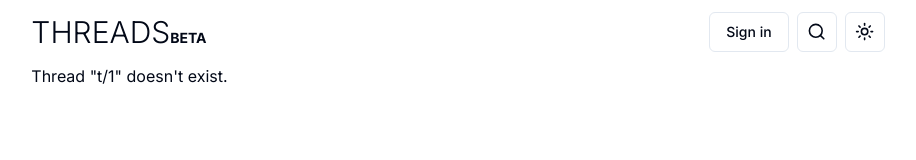
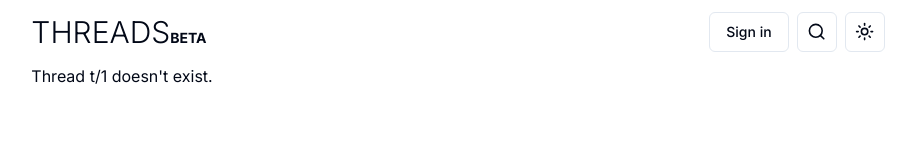
Before and after one commit to Herjuus/Threads, a Next.js app: page /t/1 in a window 1280 px wide. Shown: the top 160 px of the page, without its empty margins (182-1098 px from the left). Built offline with nearby package versions, Linux system fonts and the light colour scheme; no server answers; the database is empty.

Commit message:
Fixes for build. Added key to discover map

```diff
--- a/app/discover/page.tsx
+++ b/app/discover/page.tsx
@@ -19,7 +19,7 @@ export default async function DiscoverPage(){
     return(
         <main className="space-y-2 flex flex-col">
             {threads.map((thread) => (
-                <Link className="" href={`/t/${thread.title}`}>
+                <Link key={thread.id} className="" href={`/t/${thread.title}`}>
                     <Card>
                         <CardContent className="flex justify-between pt-6">
                             <div className="">
--- a/app/t/[id]/page.tsx
+++ b/app/t/[id]/page.tsx
@@ -89,7 +89,7 @@ export default async function ThreadPage({ params }: any){
 
             ) : (
                 <div className='flex flex-col'>
-                    <span>Thread "t/{params.id}" doesn't exist.</span>
+                    <span>Thread t/{params.id} doesn't exist.</span>
                 </div>
             )}
         </main>
--- a/app/u/[id]/page.tsx
+++ b/app/u/[id]/page.tsx
@@ -31,7 +31,7 @@ export default async function UserPage({ params }: any){
                 </div>
             ) : (
                 <div className='flex flex-col'>
-                    <span>User "{params.id}" doesn't exist.</span>
+                    <span>User {params.id} doesn't exist.</span>
                 </div>
             )}
         </main>
```
